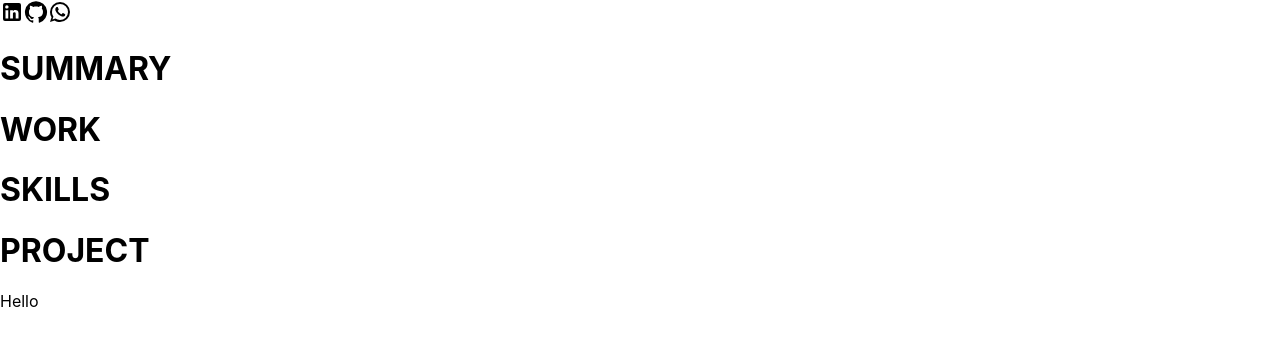
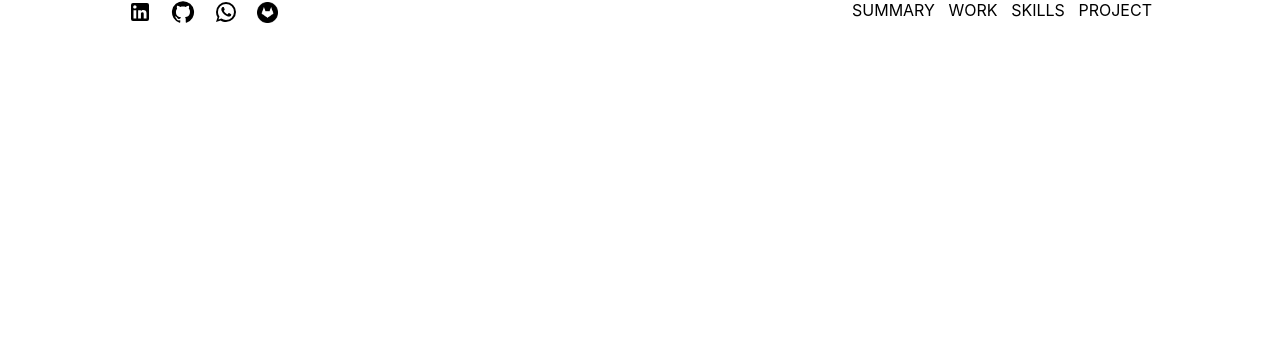
Before and after one commit to gamerboyelz/helton-dev-portfolio, a React (Create React App) app: page / in a window 1280 px wide. Shown: the top 346 px of the page. Built offline with nearby package versions, Linux system fonts and the light colour scheme.

Commit message:
styling updates for navigation

```diff
--- a/package.json
+++ b/package.json
@@ -10,9 +10,11 @@
     "@testing-library/jest-dom": "^5.16.5",
     "@testing-library/react": "^13.4.0",
     "@testing-library/user-event": "^13.5.0",
+    "node-sass": "^7.0.3",
     "react": "^18.2.0",
     "react-dom": "^18.2.0",
     "react-scripts": "5.0.1",
+    "sass": "^1.57.1",
     "web-vitals": "^2.1.4"
   },
   "scripts": {
--- a/src/App.js
+++ b/src/App.js
@@ -1,6 +1,9 @@
 import LinkedInIcon from '@mui/icons-material/LinkedIn';
 import GitHubIcon from '@mui/icons-material/GitHub';
 import WhatsAppIcon from '@mui/icons-material/WhatsApp';
+import gitlab_icon from './assets/gitlab-icon.png';
+import "./App.styles.scss"
+
 
 const NavBar = () => {
   return (
@@ -9,21 +12,22 @@ const NavBar = () => {
         <LinkedInIcon/>
         <GitHubIcon/>
         <WhatsAppIcon/>
+        <img className='gitLab' src={gitlab_icon} alt=""/>
+      </div>
 
-      </div>
       <div className="container-NavBar-Links">
-        <h1>
+        <div>
           SUMMARY
-        </h1>
-        <h1>
+        </div>
+        <div>
           WORK
-        </h1>
-        <h1>
+        </div>
+        <div>
           SKILLS
-        </h1>
-        <h1>
+        </div>
+        <div>
           PROJECT
-        </h1>
+        </div>
       </div>
     </div>
   );
@@ -33,7 +37,7 @@ function App() {
   return (
     <div className="App">
       <NavBar />
-      Hello
+
     </div>
   );
 }
--- /dev/null
+++ b/src/App.styles.scss
@@ -0,0 +1,27 @@
+.App{
+    display: flex;
+    justify-content: center;
+}
+.container-NavBar{
+    display: flex;
+    width: 1024px;
+    justify-content: space-between;
+
+    .container-NavBar-icons{
+        display: flex;
+        width: 150px;
+        justify-content: space-between;
+
+        .gitLab{
+            width: 21px;
+            height: 21px;
+            padding-top: 2px;
+        }
+
+    }
+    .container-NavBar-Links{
+        display: flex;
+        width: 300px;
+        justify-content: space-between;
+    }
+}
```
Also changed, not shown: src/assets/gitlab-icon.png (added), 1 other file (tests, documents, lock files or other folders).
